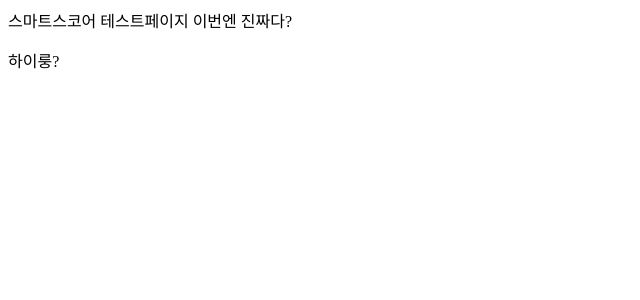
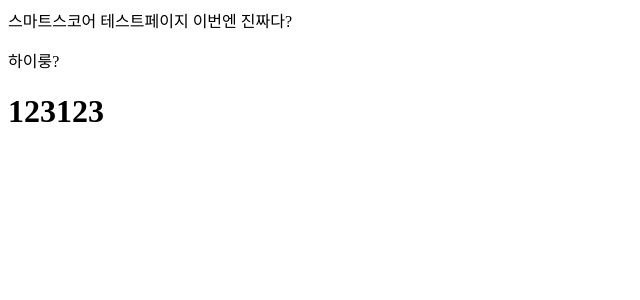
Before and after one commit to seongdongwon1/nuxt-test, a Nuxt app: page / in a window 1280 px wide. Shown: the top 300 px of the page, without its empty margins (0-640 px from the left). Built offline with nearby package versions, Linux system fonts and the light colour scheme.

Commit message:
server test

```diff
--- a/pages/index.vue
+++ b/pages/index.vue
@@ -1,5 +1,5 @@
 <template>
-  <div>스마트스코어 테스트페이지 이번엔 진짜다?<p>하이룽?</p></div>
+  <div>스마트스코어 테스트페이지 이번엔 진짜다?<p>하이룽?</p><h1>123123</h1></div>
 </template>
 
 <script>
```
